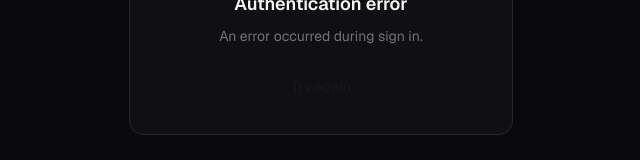
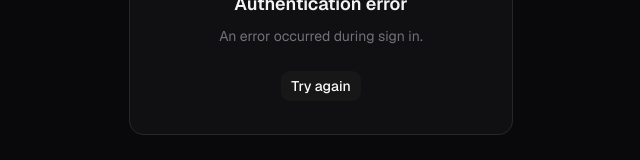
Before and after one commit to mudit465/trading-journal, a Next.js app: page /auth/error in a window 1280 px wide. Shown: the part 414-574 px from the top of the page, without its empty margins (319-959 px from the left). Built offline with nearby package versions, Linux system fonts and the light colour scheme.

Commit message:
Fix button primary variant

```diff
--- a/src/app/auth/error/page.tsx
+++ b/src/app/auth/error/page.tsx
@@ -33,7 +33,7 @@ function ErrorContent() {
         <p className="text-sm text-zinc-500 mb-6">
           {errorMessages[error ?? "Default"] ?? errorMessages["Default"]}
         </p>
-        <Button variant="primary" asChild>
+        <Button variant="default" asChild>
           <Link href="/auth/login">Try again</Link>
         </Button>
       </div>
```
